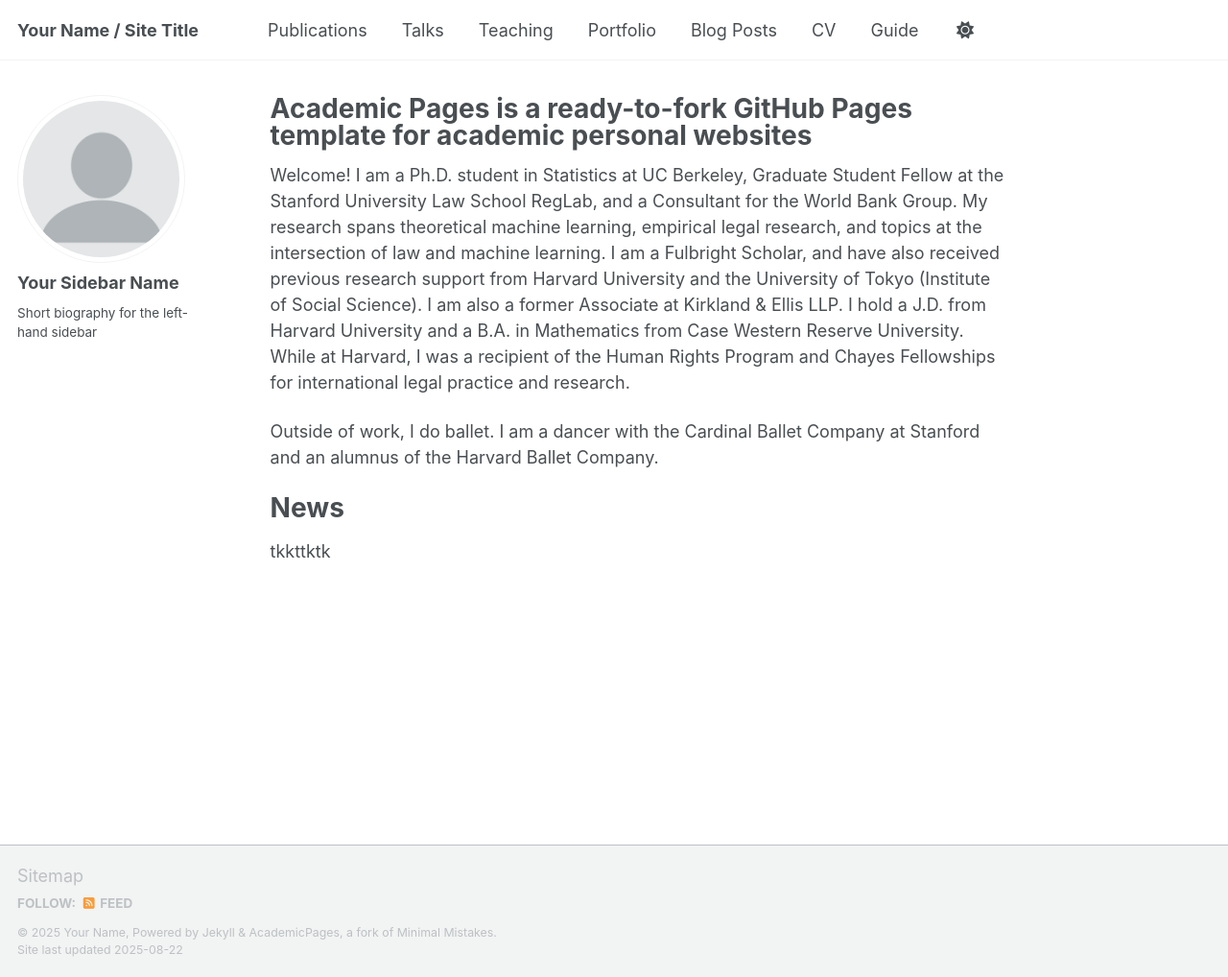
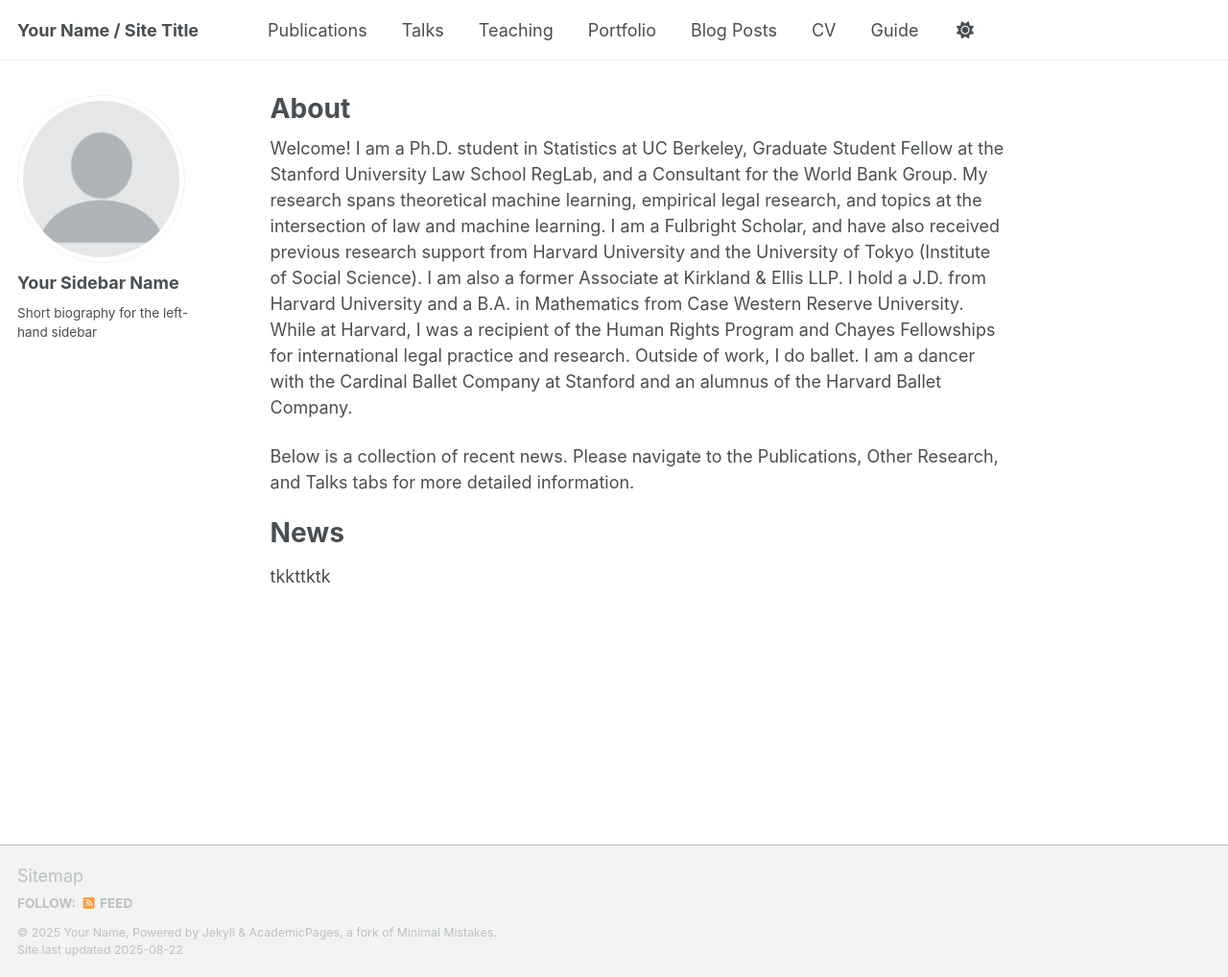
Before and after one commit to jmorimoto-h/my-site, a Jekyll site: the page built from _pages/about.md, in a window 1280 px wide and 1018 px high. Shown: the whole window at 96% size. Built offline with Jekyll 4.4.1, drawn with Linux system fonts in a browser that asks for light colours; a script that is not in the unit is left out.

Commit message:
Update about.md

```diff
--- a/_pages/about.md
+++ b/_pages/about.md
@@ -1,15 +1,15 @@
 ---
 permalink: /
-title: "Academic Pages is a ready-to-fork GitHub Pages template for academic personal websites"
+title: "About"
 author_profile: true
 redirect_from:
   - /about/
   - /about.html
 ---
 
-Welcome! I am a Ph.D. student in Statistics at UC Berkeley, Graduate Student Fellow at the Stanford University Law School RegLab, and a Consultant for the World Bank Group. My research spans theoretical machine learning, empirical legal research, and topics at the intersection of law and machine learning. I am a Fulbright Scholar, and have also received previous research support from Harvard University and the University of Tokyo (Institute of Social Science). I am also a former Associate at Kirkland & Ellis LLP. I hold a J.D. from Harvard University and a B.A. in Mathematics from Case Western Reserve University. While at Harvard, I was a recipient of the Human Rights Program and Chayes Fellowships for international legal practice and research.
+Welcome! I am a Ph.D. student in Statistics at UC Berkeley, Graduate Student Fellow at the Stanford University Law School RegLab, and a Consultant for the World Bank Group. My research spans theoretical machine learning, empirical legal research, and topics at the intersection of law and machine learning. I am a Fulbright Scholar, and have also received previous research support from Harvard University and the University of Tokyo (Institute of Social Science). I am also a former Associate at Kirkland & Ellis LLP. I hold a J.D. from Harvard University and a B.A. in Mathematics from Case Western Reserve University. While at Harvard, I was a recipient of the Human Rights Program and Chayes Fellowships for international legal practice and research. Outside of work, I do ballet. I am a dancer with the Cardinal Ballet Company at Stanford and an alumnus of the Harvard Ballet Company.
 
-Outside of work, I do ballet. I am a dancer with the Cardinal Ballet Company at Stanford and an alumnus of the Harvard Ballet Company.
+Below is a collection of recent news. Please navigate to the Publications, Other Research, and Talks tabs for more detailed information.
 
 <!-- really just want a Publications tab, Other Research Tab, talks tab, and cheese and oreo tab. -->
 
```
